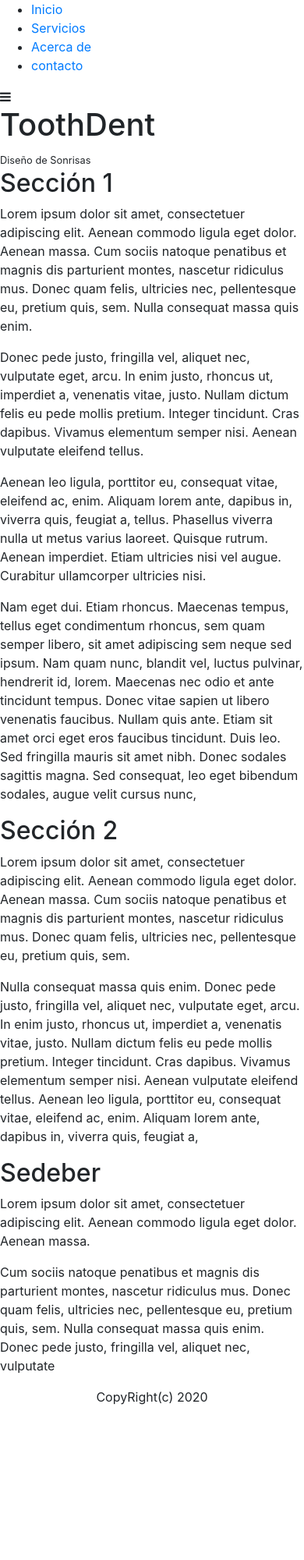
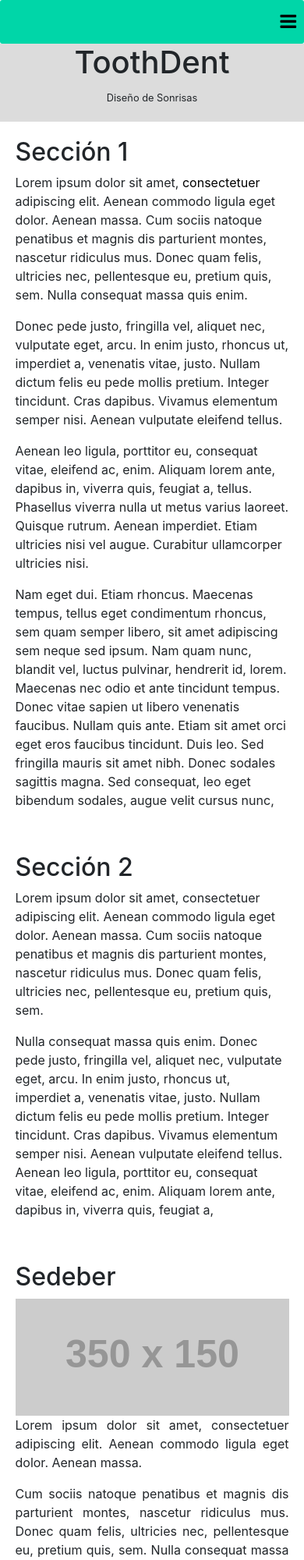
Before and after one commit to FabianMongui/CursoCreandoSitioWebPasoPaso, a plain HTML site: page index.html in a window 390 px wide. Shown: the top 2000 px of the page at 78% size. Before the commit the page ends 1819 px from the top, so only its background shows below. Drawn offline with nearby package versions, Linux system fonts and the light colour scheme; placeholder pictures from the web are drawn by us.

Commit message:
Primera-Web

```diff
--- a/index.html
+++ b/index.html
@@ -8,57 +8,74 @@
     <link rel="stylesheet" href="https://stackpath.bootstrapcdn.com/bootstrap/4.5.0/css/bootstrap.min.css"
         integrity="sha384-9aIt2nRpC12Uk9gS9baDl411NQApFmC26EwAOH8WgZl5MYYxFfc+NcPb1dKGj7Sk" crossorigin="anonymous">
     <link rel="stylesheet" href="https://cdnjs.cloudflare.com/ajax/libs/font-awesome/4.7.0/css/font-awesome.min.css">
+    <link rel="stylesheet" type="text/css" href="styles.css">
 </head>
 
 <body>
-    <nav>
-        <ul>
+    <nav id="navbar">
+        <div class="myIcon"><i class="fa fa-bars" aria-hidden="true"></i>
+        </div>
+        <ul class="lista-sm" id="lista-items">
             <li><a href="index.html">Inicio</a></li>
             <li><a href="servicios.html">Servicios</a></li>
             <li><a href="acercade.html">Acerca de</a></li>
-            <li><a href="contacto.html">contacto</a></li>
+            <li><a href="contacto.html">Contacto</a></li>
         </ul>
-        <i class="fa fa-bars" aria-hidden="true"></i>
     </nav>
+    <div id="content">
         <header>
             <h1>ToothDent</h1>
             <small>Diseño de Sonrisas</small>
         </header>
-    <section>
+        <section id="principal">
             <h2>Sección 1</h2>
-        <p>Lorem ipsum dolor sit amet, consectetuer adipiscing elit. Aenean commodo ligula eget dolor. Aenean massa. Cum
+            <p>Lorem ipsum dolor sit amet, <a href="#">consectetuer</a> adipiscing elit. Aenean commodo ligula eget
+                dolor. Aenean massa. Cum
                 sociis natoque penatibus et magnis dis parturient montes, nascetur ridiculus mus. Donec quam felis,
                 ultricies nec, pellentesque eu, pretium quis, sem. Nulla consequat massa quis enim.</p>
 
-        <p>Donec pede justo, fringilla vel, aliquet nec, vulputate eget, arcu. In enim justo, rhoncus ut, imperdiet a,
-            venenatis vitae, justo. Nullam dictum felis eu pede mollis pretium. Integer tincidunt. Cras dapibus. Vivamus
+            <p>Donec pede justo, fringilla vel, aliquet nec, vulputate eget, arcu. In enim justo, rhoncus ut, imperdiet
+                a,
+                venenatis vitae, justo. Nullam dictum felis eu pede mollis pretium. Integer tincidunt. Cras dapibus.
+                Vivamus
                 elementum semper nisi. Aenean vulputate eleifend tellus.</p>
 
-        <p>Aenean leo ligula, porttitor eu, consequat vitae, eleifend ac, enim. Aliquam lorem ante, dapibus in, viverra
-            quis, feugiat a, tellus. Phasellus viverra nulla ut metus varius laoreet. Quisque rutrum. Aenean imperdiet.
+            <p>Aenean leo ligula, porttitor eu, consequat vitae, eleifend ac, enim. Aliquam lorem ante, dapibus in,
+                viverra
+                quis, feugiat a, tellus. Phasellus viverra nulla ut metus varius laoreet. Quisque rutrum. Aenean
+                imperdiet.
                 Etiam ultricies nisi vel augue. Curabitur ullamcorper ultricies nisi.</p>
 
-        <p>Nam eget dui. Etiam rhoncus. Maecenas tempus, tellus eget condimentum rhoncus, sem quam semper libero, sit
+            <p>Nam eget dui. Etiam rhoncus. Maecenas tempus, tellus eget condimentum rhoncus, sem quam semper libero,
+                sit
                 amet adipiscing sem neque sed ipsum. Nam quam nunc, blandit vel, luctus pulvinar, hendrerit id, lorem.
                 Maecenas nec odio et ante tincidunt tempus. Donec vitae sapien ut libero venenatis faucibus. Nullam quis
-            ante. Etiam sit amet orci eget eros faucibus tincidunt. Duis leo. Sed fringilla mauris sit amet nibh. Donec
+                ante. Etiam sit amet orci eget eros faucibus tincidunt. Duis leo. Sed fringilla mauris sit amet nibh.
+                Donec
                 sodales sagittis magna. Sed consequat, leo eget bibendum sodales, augue velit cursus nunc,</p>
         </section>
-    <section>
+        <section id="secundario">
             <h2>Sección 2</h2>
-        <p>Lorem ipsum dolor sit amet, consectetuer adipiscing elit. Aenean commodo ligula eget dolor. Aenean massa. Cum
+            <p>Lorem ipsum dolor sit amet, consectetuer adipiscing elit. Aenean commodo ligula eget dolor. Aenean massa.
+                Cum
                 sociis natoque penatibus et magnis dis parturient montes, nascetur ridiculus mus. Donec quam felis,
                 ultricies nec, pellentesque eu, pretium quis, sem.</p>
 
-        <p>Nulla consequat massa quis enim. Donec pede justo, fringilla vel, aliquet nec, vulputate eget, arcu. In enim
-            justo, rhoncus ut, imperdiet a, venenatis vitae, justo. Nullam dictum felis eu pede mollis pretium. Integer
-            tincidunt. Cras dapibus. Vivamus elementum semper nisi. Aenean vulputate eleifend tellus. Aenean leo ligula,
-            porttitor eu, consequat vitae, eleifend ac, enim. Aliquam lorem ante, dapibus in, viverra quis, feugiat a,
+            <p>Nulla consequat massa quis enim. Donec pede justo, fringilla vel, aliquet nec, vulputate eget, arcu. In
+                enim
+                justo, rhoncus ut, imperdiet a, venenatis vitae, justo. Nullam dictum felis eu pede mollis pretium.
+                Integer
+                tincidunt. Cras dapibus. Vivamus elementum semper nisi. Aenean vulputate eleifend tellus. Aenean leo
+                ligula,
+                porttitor eu, consequat vitae, eleifend ac, enim. Aliquam lorem ante, dapibus in, viverra quis, feugiat
+                a,
             </p>
         </section>
         <aside>
             <h2>Sedeber</h2>
-        <p>Lorem ipsum dolor sit amet, consectetuer adipiscing elit. Aenean commodo ligula eget dolor. Aenean massa.</p>
+            <a href="https://placeholder.com"><img src="http://via.placeholder.com/350x150"></a>
+            <p>Lorem ipsum dolor sit amet, consectetuer adipiscing elit. Aenean commodo ligula eget dolor. Aenean massa.
+            </p>
 
             <p>Cum sociis natoque penatibus et magnis dis parturient montes, nascetur ridiculus mus. Donec quam felis,
                 ultricies nec, pellentesque eu, pretium quis, sem. Nulla consequat massa quis enim. Donec pede justo,
@@ -67,6 +84,12 @@
         <footer>
             <p style="text-align: center;">CopyRight(c) 2020</p>
         </footer>
+    </div>
+
+    <script src="https://ajax.googleapis.com/ajax/libs/jquery/3.5.1/jquery.min.js"></script>
+    <script type="text/javascript" src="index.js">
+
+    </script>
 </body>
 
 </html>
--- /dev/null
+++ b/index.js
@@ -0,0 +1,21 @@
+$(document).ready(function(){
+    const lista_items = document.getElementById('lista-items');
+
+    $('.myIcon').click(function(e){
+        console.log(lista_items.className, 'click');
+
+        if(!lista_items.classList.contains('display-block')){
+            console.log(lista_items.className, 'click');
+            $('#navbar ul').removeClass('display-none');
+            $('#navbar ul').addClass('display-block');
+        }else {
+            console.log(lista_items.className, 'clicknone');
+            $('#navbar ul').removeClass('display-block');
+            $('#navbar ul').addClass('display-none');
+        }
+    });
+
+    $('#content').click(function(){
+        $('#navbar ul').addClass('lista-sm');
+    });
+});
--- a/styles.css
+++ b/styles.css
@@ -0,0 +1,212 @@
+body{
+    background-color: azure;
+}
+
+a{
+    text-decoration: none;
+    color: black;
+}
+
+a:hover{
+    text-decoration: underline;
+    color: darkblue;
+}
+
+img{
+    width: 100%;
+}
+
+#navbar{
+    background-color: rgb(0, 214, 168);
+    display: flex;
+    justify-content: center;
+    align-items: center;
+    width: 100%;
+    border-radius: 5px;
+}
+
+#navbar ul{
+    list-style-type: none;
+    margin: 0 auto;
+    height: auto;
+    display: flex;
+    justify-content: center;
+    align-items: center;
+}
+
+.display-block{
+    display: block !important;
+}
+
+.display-none{
+    display: none !important;
+}
+
+.lista-sm{
+    margin: 0 auto;
+}
+
+#navbar li a{
+    padding: 20px;
+    display: inline-block;
+    text-decoration: none;
+    font-size: 1em;
+    text-align: center;
+}
+
+#navbar li a:hover{
+    font-size: 16px;
+    background-color: rgb(0, 175, 137);
+    color: black;
+    border-radius: 10px;
+}
+
+.myIcon {
+    color: black;
+    font-size: 1.5em;
+    padding: 10px;
+    display: none;
+}
+
+#content {
+    max-width: 1180px;
+    position: relative;
+    margin: 0 auto;
+    padding: 20px;
+    background-color: white;
+    padding: 2%;
+}
+
+#content header{
+    text-align: center;
+    height: 100px;
+    padding: 10px 20px;
+    border-radius: 10px;
+    background-color: gainsboro;
+}
+
+#principal {
+    width: 40%;
+    float: left;
+    padding: 5px;
+}
+
+#secundario{
+    width: 40%;
+    float: left;
+    padding: 5px;
+}
+
+#content aside{
+    width: 20%;
+    float: left;
+    padding: 5px;
+}
+
+#content footer{
+    clear: both;
+    width: 100%;
+    height: 50px;
+    line-height: 50px;
+    background-color: rgb(0, 214, 168);
+}
+
+@media screen and (max-width: 820px){
+    #content {
+        padding: 0%;
+        max-width: 100%;
+    }
+
+    #content header{
+        padding: 0;
+        border-radius: 0;
+    }
+
+    #principal{
+        padding: 3%;
+        width: 45%;
+    }
+
+    #secundario{
+        float: right;
+        padding: 3%;
+        width: 45%;
+    }
+
+    #content aside{
+        clear: both;
+        padding: 5%;
+        width: 100%;
+        text-align: center;
+    }
+
+    #content footer{
+        width: 100%;
+        padding: 0;
+    }
+}
+
+@media screen and (max-width: 600px){
+    #content {
+        width: auto;
+    }
+
+    #principal{
+        width: auto;
+        float: none;
+        padding: 5%;
+        margin: 0;
+    }
+
+    #secundario{
+        width: auto;
+        float: none;
+        padding: 5%;
+        margin: 0;
+    }
+
+    #content aside{
+        width: auto;
+        float: none;
+        margin: 0;
+        text-align: justify;
+    }
+
+    #content footer{
+        width: auto;
+    }
+
+    .lista-sm{
+        display: block;
+    }
+
+    #navbar ul{
+        display: none;
+    }
+
+    #navbar li{
+        float: none;
+        display: block;
+    }
+
+    #navbar{
+        border-radius: 3px;
+        display: block;
+    }
+
+    #navbar li a{
+        padding: 5px;
+        text-align: left;
+        width: 100%;
+        border-top: 1px solid;
+        border-radius: 10px;
+    }
+
+    .myIcon{
+        display: block;
+        text-align: right;
+    }
+
+
+
+}
```
Lines whose indentation alone changed are shown as unchanged.
